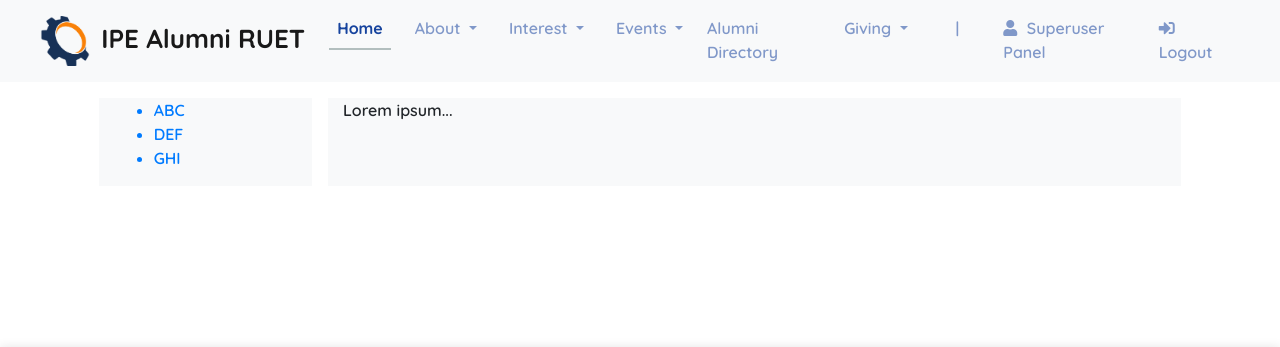
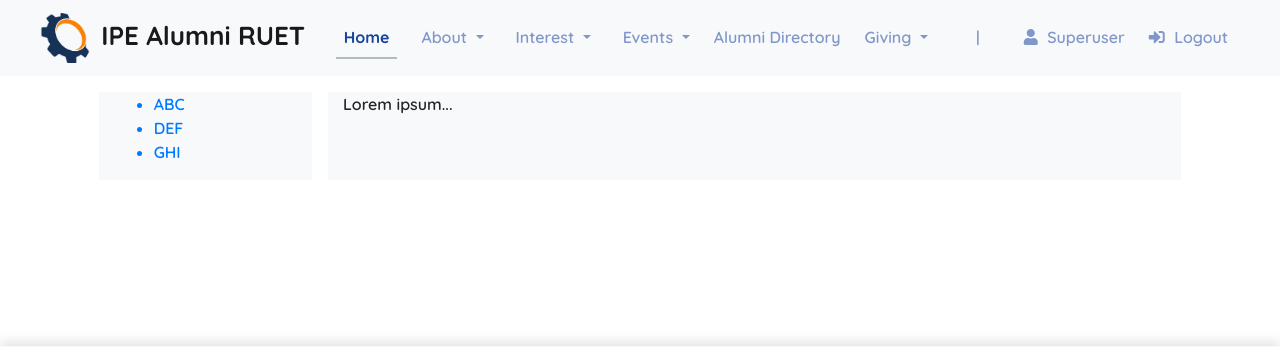
Before and after one commit to Kanchon-Gharami/ipealumni, a Django app: page /admin_dashboard/ in a window 1280 px wide. Shown: the top 347 px of the page. Run offline with Django 4.2, Linux system fonts and the light colour scheme; a user stored in the database is signed in; parts of the project's set-up code (start-up, migrations or seed data) failed here and were passed over; some libraries are stand-ins or nearby versions; some web fonts are replaced.

Commit message:
base login updated

```diff
--- a/templates/base.html
+++ b/templates/base.html
@@ -122,8 +122,8 @@
                             <i class="fas fa-user" style="margin-right: 5px;"></i> Admin Panel
                         </a>
                     {% elif user.is_superuser %}
-                        <a href="{% url '/admin/' %}" class="nav-link mx-1">
-                            <i class="fas fa-user" style="margin-right: 5px;"></i> Superuser Panel
+                        <a href="#" class="nav-link mx-1">
+                            <i class="fas fa-user" style="margin-right: 5px;"></i> Superuser
                         </a>
                     {% endif %}
                 </li>
```
